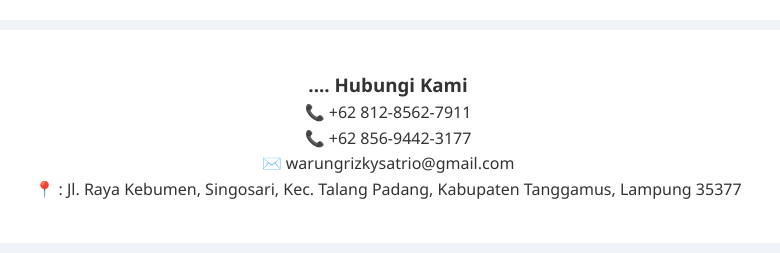
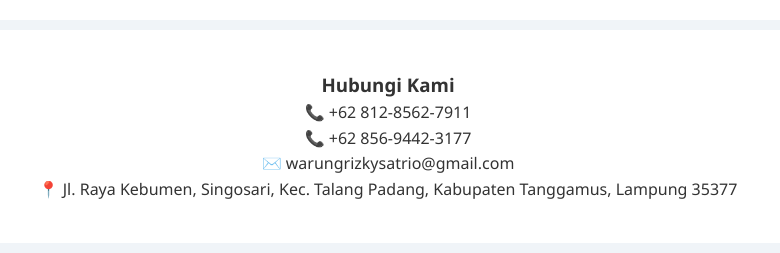
Before and after one commit to warungrizkysatrio/warung-sembako, a plain HTML site: page index.html in a window 1280 px wide. Shown: the part 1782-2035 px from the top of the page, 252-1032 px from the left. Drawn offline with Linux system fonts and the light colour scheme.

Commit message:
Update index.html

```diff
--- a/index.html
+++ b/index.html
@@ -5,7 +5,7 @@
   <meta name="viewport" content="width=device-width, initial-scale=1.0"/>
   <title>Warung Rizky Satrio</title>
   <link rel="stylesheet" href="styles.css" />
-  <link rel="icon" type="images/lingagu.png" href="favicon.png" />
+  <link rel="icon" type="image/png" href="favicon.png" />
 </head>
 <body>
   <header class="header">
@@ -29,7 +29,6 @@
     </div>
   </section>
 
-  <!-- Jadwal Buka -->
   <section class="hours">
     <h2>🕒 Jam Operasional</h2>
     <table>
@@ -50,11 +49,11 @@
   </section>
 
   <section class="contact">
-    <h3>.... Hubungi Kami</h3>
+    <h3>Hubungi Kami</h3>
     <p>📞 +62 812-8562-7911</p>
     <p>📞 +62 856-9442-3177</p>
     <p>✉️ warungrizkysatrio@gmail.com</p>
-    <p>📍 : Jl. Raya Kebumen, Singosari, Kec. Talang Padang, Kabupaten Tanggamus, Lampung 35377</p>
+    <p>📍 Jl. Raya Kebumen, Singosari, Kec. Talang Padang, Kabupaten Tanggamus, Lampung 35377</p>
   </section>
 
   <footer>
@@ -67,7 +66,6 @@
   </footer>
 
   <script>
-    // Scroll animation
     const sections = document.querySelectorAll('section');
     const observer = new IntersectionObserver(entries => {
       entries.forEach(entry => {
@@ -81,9 +79,7 @@
       section.classList.add('hidden');
       observer.observe(section);
     });
-    <link rel="stylesheet" href="styles.css" />
   </script>
-
 
   <script src="scripts.js"></script>
 </body>
```
